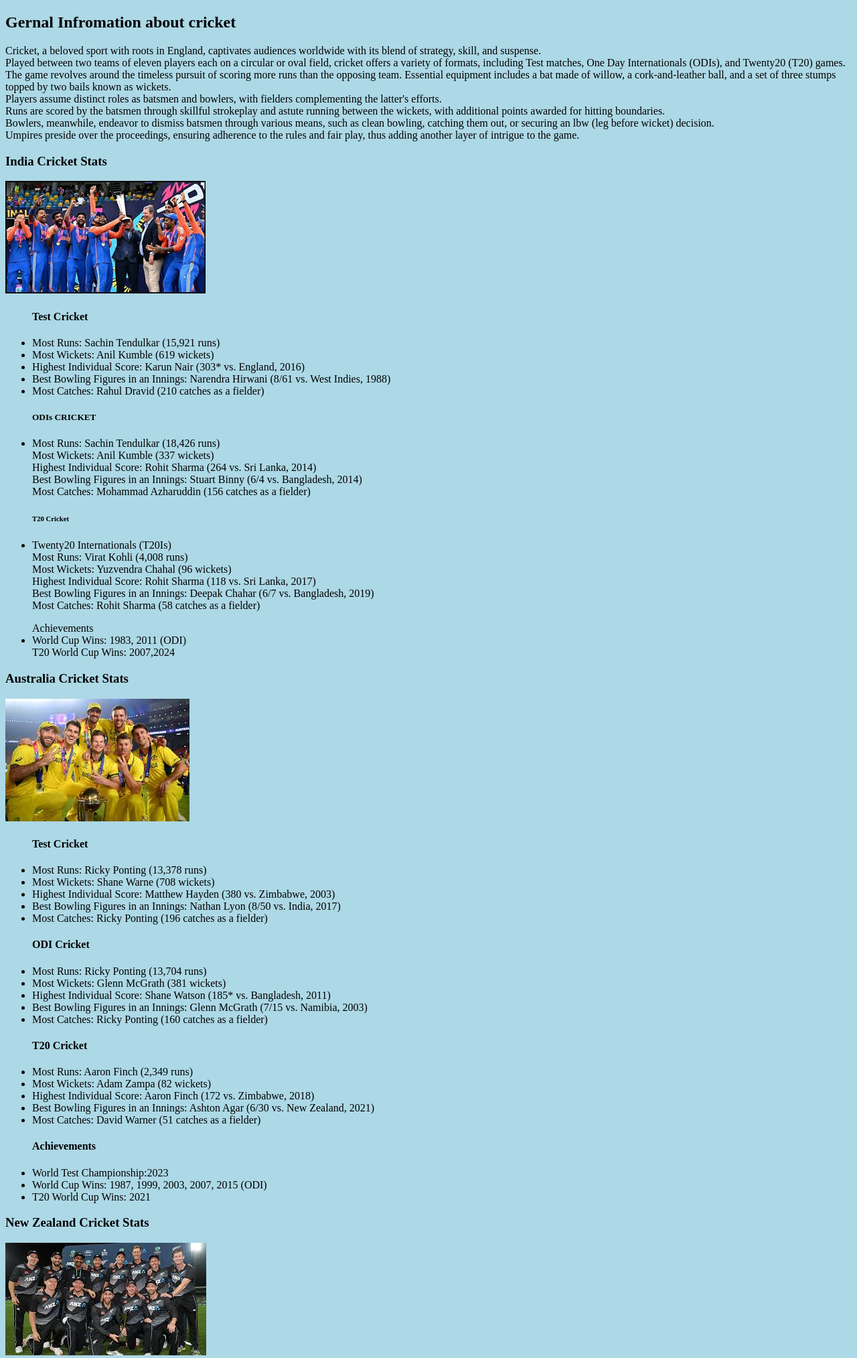
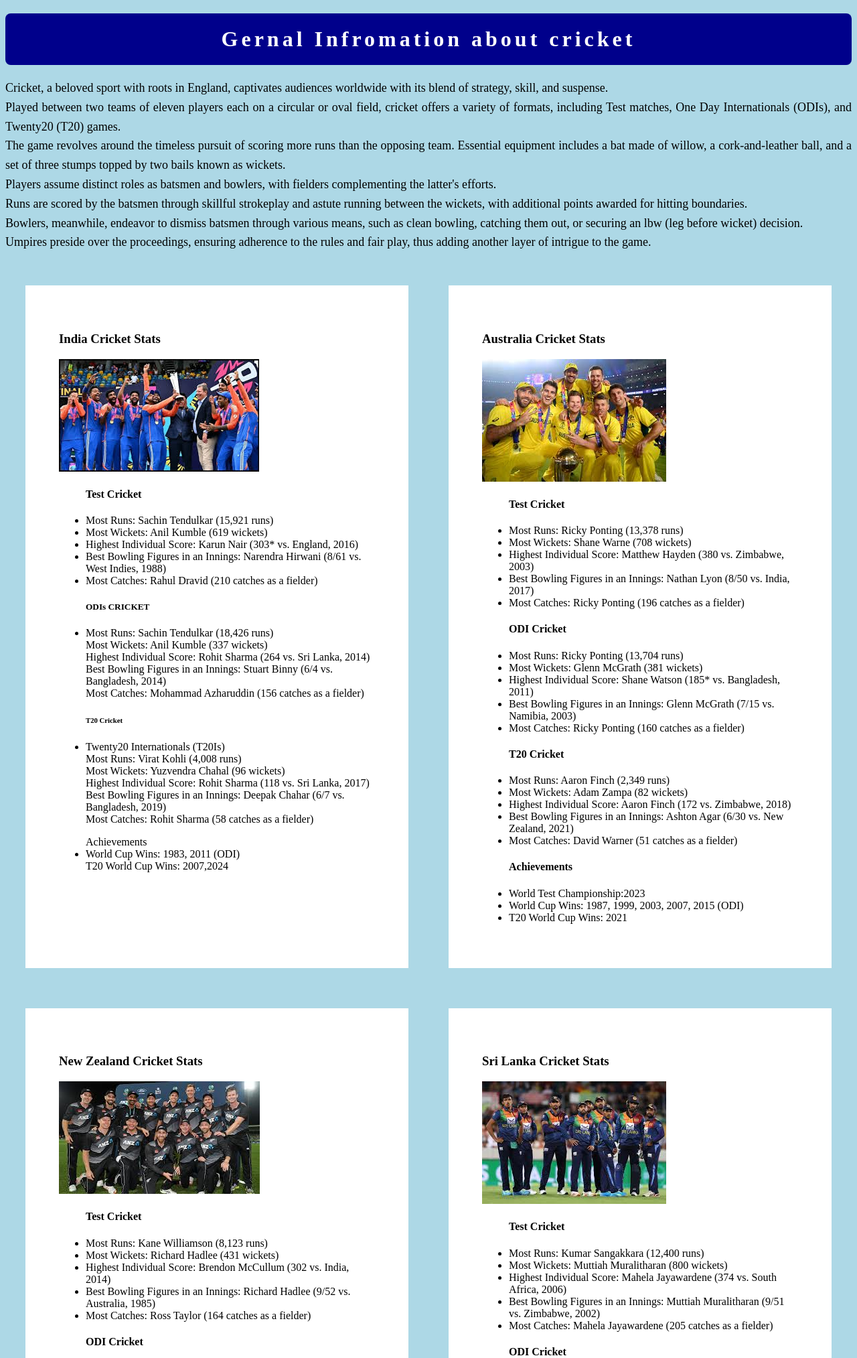
Before and after one commit to Vishnu478909/Cricket-Portal, a Flask app: page /Stats in a window 1280 px wide. Shown: the top 2027 px of the page at 67% size. Run offline with Flask 3, Linux system fonts and the light colour scheme; data comes from the database, SQL or seed files in the repository.

Commit message:
added css to Stats page

```diff
--- a/static/images/style.css
+++ b/static/images/style.css
@@ -58,3 +58,39 @@ body{
     font-size: larger;
 
 }
+
+.h2{
+    text-align: center;
+    padding: 20px;
+    background-color: darkblue;
+    color: white;
+    font-size: 32px;
+    margin-top: 20px;
+    margin-bottom: 20px;
+    letter-spacing: 5px;
+    border-radius: 8px;
+    box-shadow: 0  4px 8 px rgb(red, green, blue);
+}
+
+.cric{
+    font-size: large;
+    line-height: 1.6;
+    margin-bottom: 20px;
+    text-align: justify;
+}
+
+.vande{
+background-color: white;
+width: 700px;
+border:15px whitesmoke ;
+padding: 50px;
+margin: 30px;
+}
+
+.out{
+    display: flex;
+    justify-content: space-between;
+    margin: auto;
+    max-width: 1300px;
+
+}
--- a/templates/Stats.html
+++ b/templates/Stats.html
@@ -10,14 +10,16 @@
 </head>
 <body>
     <h2 class="h2"> Gernal Infromation about cricket </h2>
-<p>Cricket, a beloved sport with roots in England, captivates audiences worldwide with its blend of strategy, skill, and suspense.<br>
+<p class="cric">Cricket, a beloved sport with roots in England, captivates audiences worldwide with its blend of strategy, skill, and suspense.<br>
    Played between two teams of eleven players each on a circular or oval field, cricket offers a variety of formats, including Test matches, One Day Internationals (ODIs), and Twenty20 (T20) games. <br>
    The game revolves around the timeless pursuit of scoring more runs than the opposing team. Essential equipment includes a bat made of willow, a cork-and-leather ball, and a set of three stumps topped by two bails known as wickets.<br>
 Players assume distinct roles as batsmen and bowlers, with fielders complementing the latter's efforts.<br>
  Runs are scored by the batsmen through skillful strokeplay and astute running between the wickets, with additional points awarded for hitting boundaries.<br>
   Bowlers, meanwhile, endeavor to dismiss batsmen through various means, such as clean bowling, catching them out, or securing an lbw (leg before wicket) decision.<br>
    Umpires preside over the proceedings, ensuring adherence to the rules and fair play, thus adding another layer of intrigue to the game.<br>
-<h3>
+  <div class="out">
+   <div class="vande">
+   <h3>
     India Cricket Stats
 </h3>
 <img src="static\images\Ind.jpg">
@@ -53,6 +55,9 @@ Players assume distinct roles as batsmen and bowlers, with fielders complementin
     T20 World Cup Wins: 2007,2024</li>
 
 </ul>
+</div>
+<div class="vande">
+
 <h3>Australia Cricket Stats</h3>
 <img src="static\images\aus.jpg">
 <ul>
@@ -86,6 +91,10 @@ Players assume distinct roles as batsmen and bowlers, with fielders complementin
     <li>T20 World Cup Wins: 2021</li>
 </ul>
 
+</div>
+  </div>
+  <div class="out">
+    <div class="vande">
 <h3>New Zealand Cricket Stats</h3>
 <img src="static\images\nz.jpg">
 <ul>
@@ -112,11 +121,13 @@ Players assume distinct roles as batsmen and bowlers, with fielders complementin
     <li>Best Bowling Figures in an Innings: Mark Chapman (4/16 vs. Scotland, 2022)</li>
     <li>Most Catches: Martin Guptill (66 catches as a fielder)</li>
 </ul>
+
 <ul>
     <h4>Achievements</h4>
     <li>World Cup Wins: 2021 (World Test Championship)</li>
 </ul>
-
+</div>
+    <div class="vande">
 <h3>Sri Lanka Cricket Stats</h3>
 <img src="static\images\ri.jpg">
 <ul>
@@ -148,7 +159,10 @@ Players assume distinct roles as batsmen and bowlers, with fielders complementin
     <li>World Cup Wins: 1996 (ODI)</li>
     <li>T20 World Cup Wins: 2014</li>
 </ul>
-
+    </div>
+  </div>
+  <div class="out">
+    <div class="vande">
 <h3>Bangladesh Cricket Stats</h3>
 <img src="static\images\bangaladesh.jpg" alt="">
 <ul>
@@ -175,7 +189,8 @@ Players assume distinct roles as batsmen and bowlers, with fielders complementin
     <li>Best Bowling Figures in an Innings: Mustafizur Rahman (5/22 vs. New Zealand, 2016)</li>
     <li>Most Catches: Mahmudullah (43 catches as a fielder)</li>
 </ul>
-
+    </div>
+        <div class="vande">
 <h3>England Cricket Stats</h3>
 <img src="static\images\eng.jpg">
 <ul>
@@ -207,7 +222,10 @@ Players assume distinct roles as batsmen and bowlers, with fielders complementin
     <li>World Cup Wins: 2019 (ODI)</li>
     <li>T20 World Cup Wins: 2010, 2022</li>
 </ul>
-
+  </div>
+</div>
+      <div class="out">
+        <div class="vande">
 <h3>Afghanistan Cricket Stats</h3>
 <img src="static\images\afg.jpg">
 <ul>
@@ -234,7 +252,8 @@ Players assume distinct roles as batsmen and bowlers, with fielders complementin
     <li>Best Bowling Figures in an Innings: Rashid Khan (5/3 vs. Ireland, 2017)</li>
     <li>Most Catches: Mohammad Nabi (42 catches as a fielder)</li>
 </ul>
-
+    </div>
+        <div class="vande">
 <h3>West Indies Cricket Stats</h3>
 <img src="static\images\wst.jpg">
 <ul>
@@ -266,9 +285,14 @@ Players assume distinct roles as batsmen and bowlers, with fielders complementin
     <li>World Cup Wins: 1975, 1979 (ODI)</li>
     <li>T20 World Cup Wins: 2012, 2016</li>
 </ul>
+        </div>
+    </div>
+
+    <div class="out">
+        <div class="vande">
 
 <h3>South Africa Cricket Stats</h3>
-<img src="static\images\south'.jpg">
+<img src="static\images\south.1.jpg">
 <ul>
     <h4>Test Cricket</h4>
     <li>Most Runs: Jacques Kallis (10,813 runs)</li>
@@ -297,7 +321,7 @@ Players assume distinct roles as batsmen and bowlers, with fielders complementin
     <h4>Achievements</h4>
     <li>World Cup Wins: None</li>
 </ul>
-
+        </div>            <div class="vande">
 <h3>Pakistan Cricket Stats</h3>
 <img src="static\images\pak.jpg" alt="">
 <ul>
@@ -329,6 +353,8 @@ Players assume distinct roles as batsmen and bowlers, with fielders complementin
     <li>World Cup Wins: 1992 (ODI)</li>
     <li>T20 World Cup Wins: 2009</li>
 </ul>
+</div>
+    </div>
 
 </body>
 </html>
```
